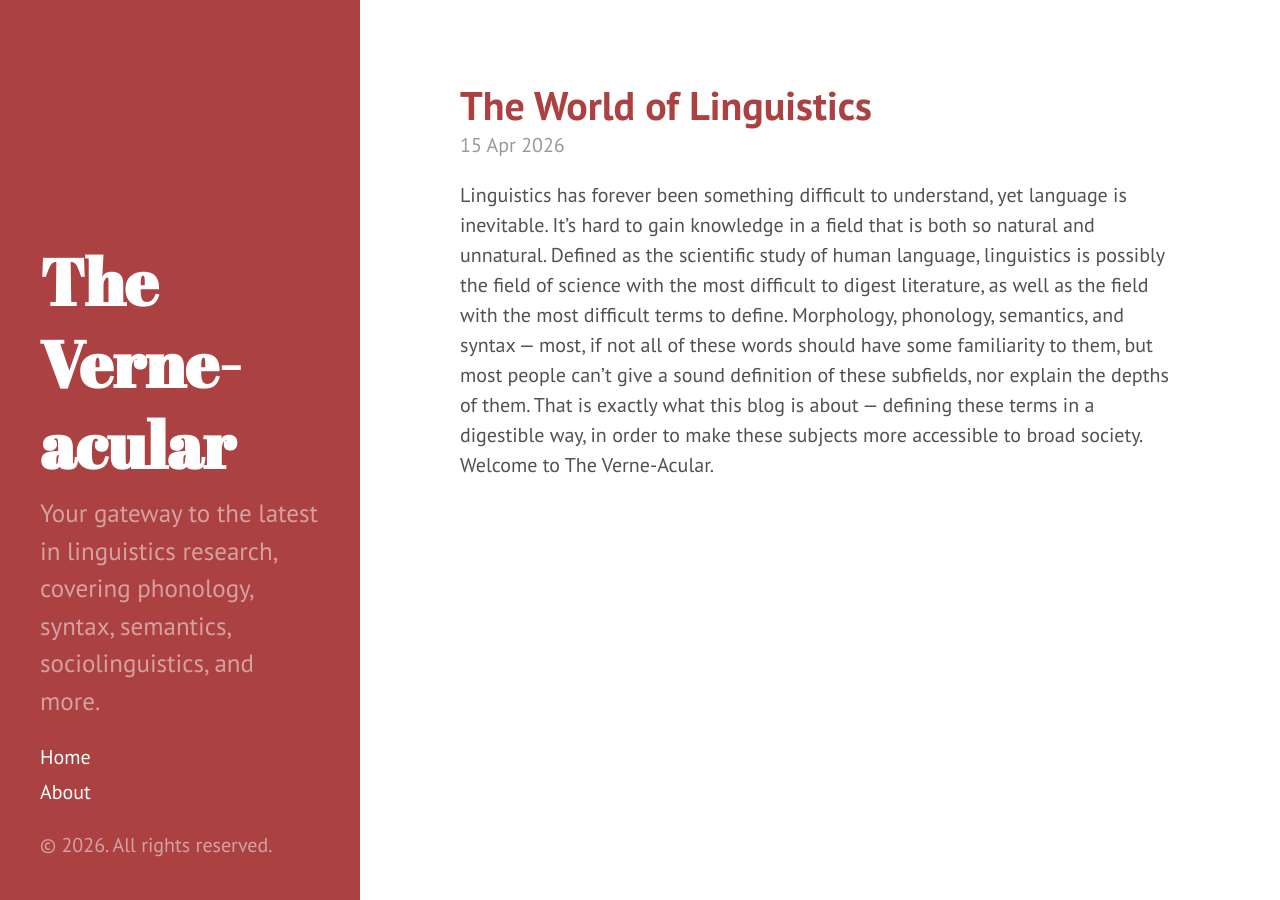
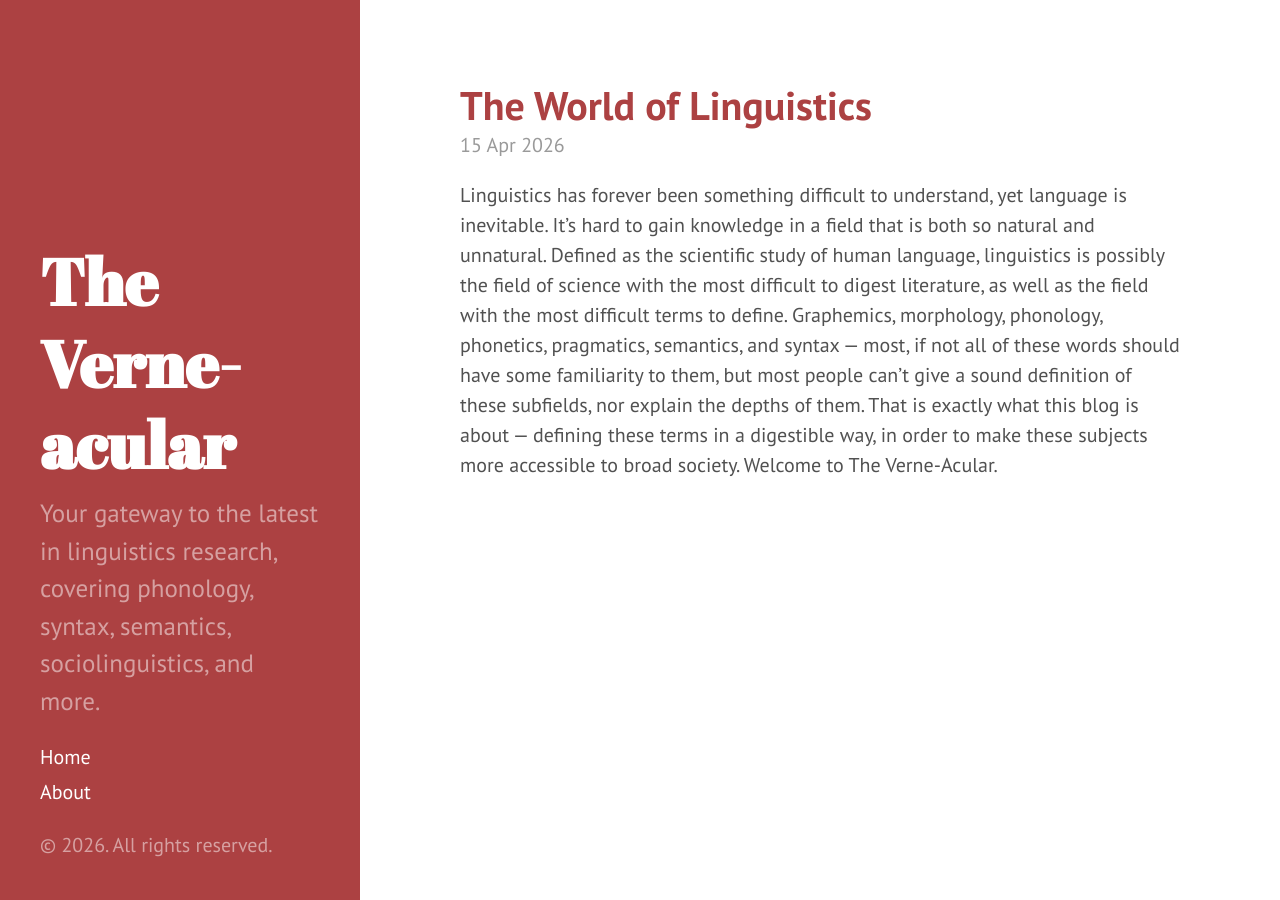
Before and after one commit to Verne-Green/Verne-Green.github.io, a Jekyll site: the page built from index.markdown, in a window 1280 px wide. Built offline with Jekyll 4.4.1, drawn with Linux system fonts in a browser that asks for light colours.

Commit message:
Update terminology in on-language post

```diff
--- a/_posts/2026-04-15-on-language.markdown
+++ b/_posts/2026-04-15-on-language.markdown
@@ -5,4 +5,4 @@ date:   2026-04-15 18:49:09 -0400
 categories: language
 ---
 Linguistics has forever been something difficult to understand, yet language is inevitable. It's hard to gain knowledge in a field that is both so natural and unnatural. Defined as the scientific study of human language, linguistics is possibly the field of science with the most difficult to digest literature, as well as the field with the most difficult terms to define.
-Morphology, phonology, semantics, and syntax — most, if not all of these words should have some familiarity to them, but most people can't give a sound definition of these subfields, nor explain the depths of them. That is exactly what this blog is about — defining these terms in a digestible way, in order to make these subjects more accessible to broad society. Welcome to The Verne-Acular.
+Graphemics, morphology, phonology, phonetics, pragmatics, semantics, and syntax — most, if not all of these words should have some familiarity to them, but most people can't give a sound definition of these subfields, nor explain the depths of them. That is exactly what this blog is about — defining these terms in a digestible way, in order to make these subjects more accessible to broad society. Welcome to The Verne-Acular.
```
